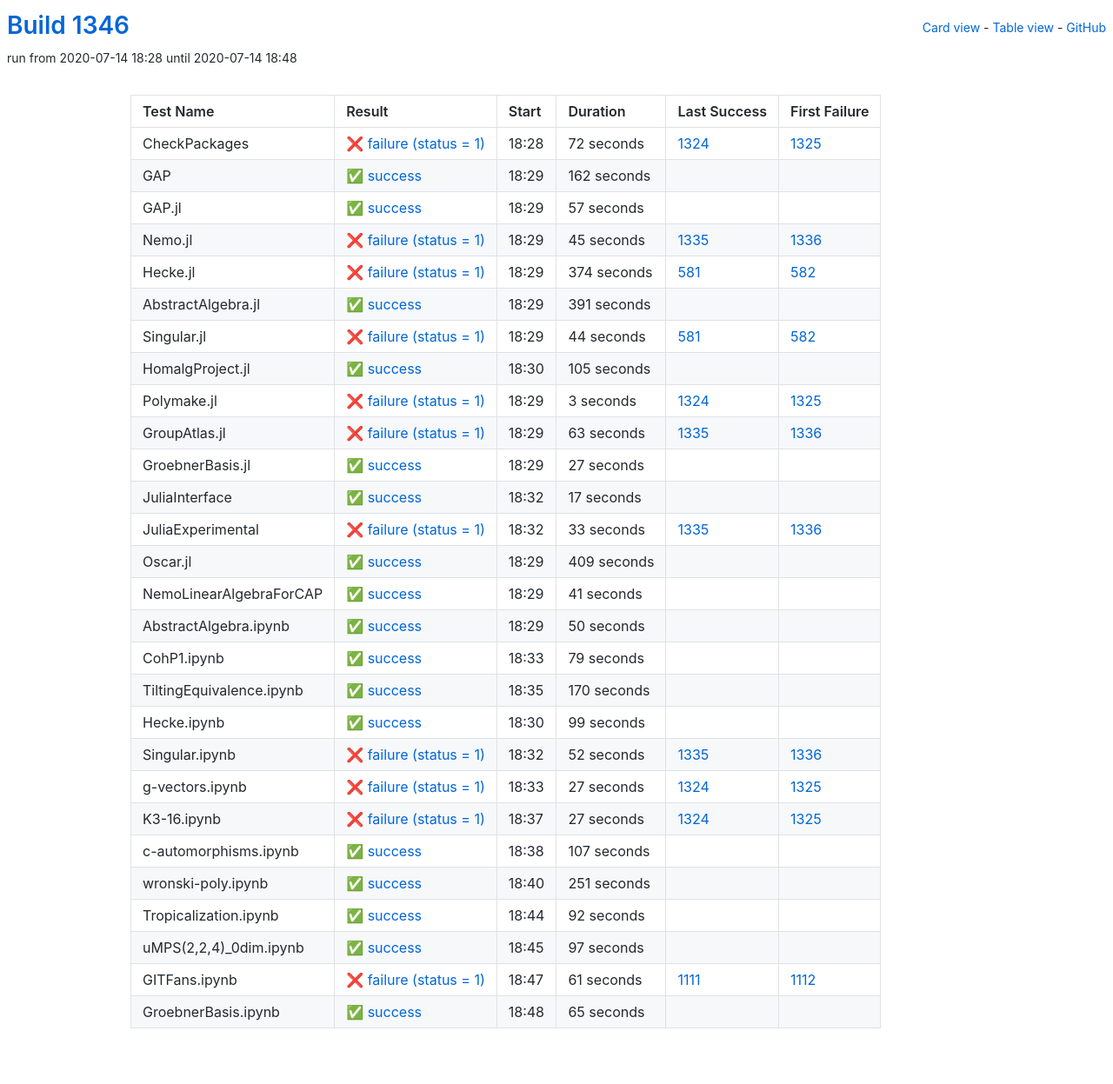
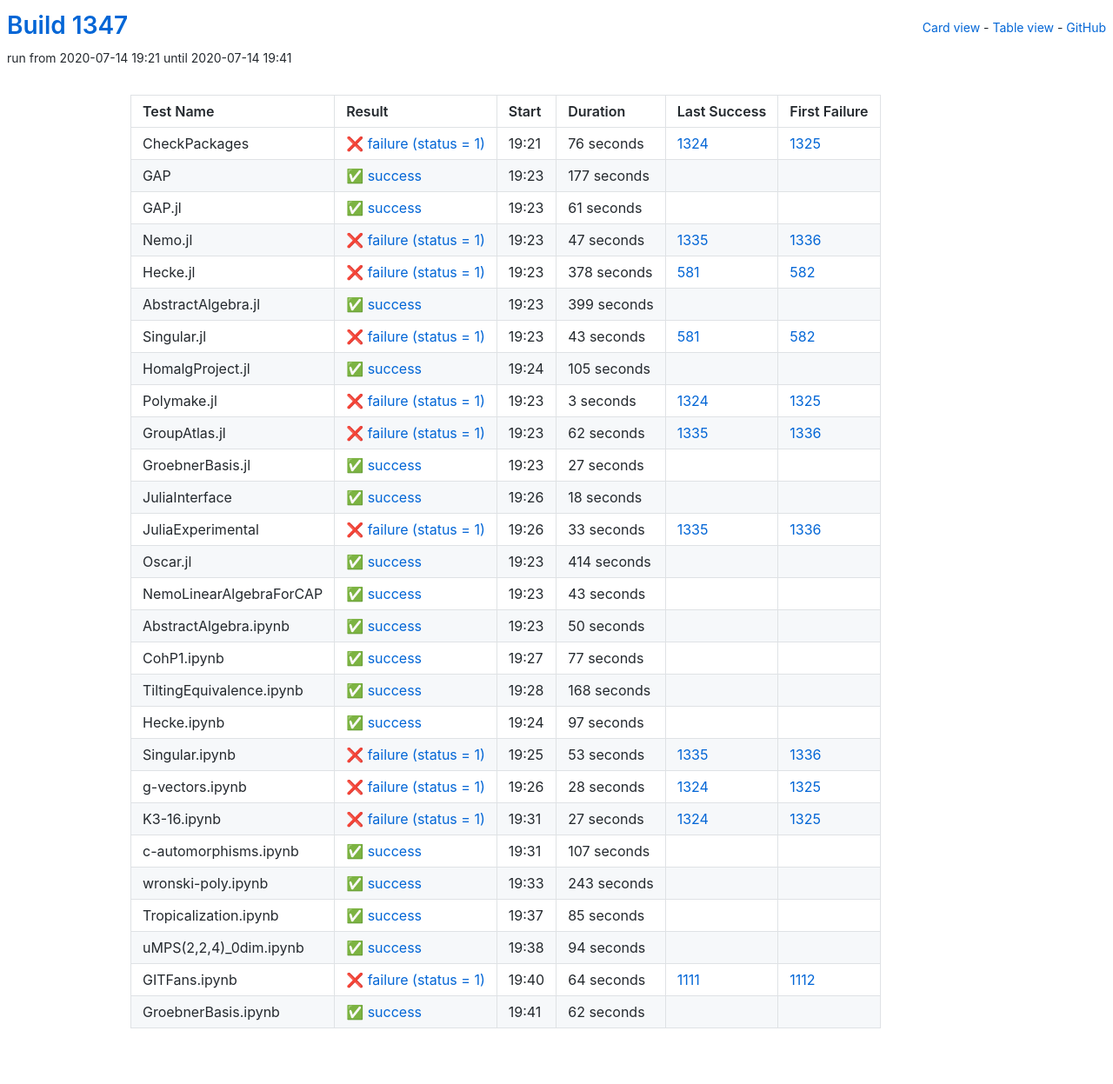
Before and after one commit to oscar-system/oscar-ci-status-1.4, a Jekyll site: the page built from table.html, in a window 1280 px wide. Shown: the whole page at 87% size. Built offline with Jekyll 4.4.1, drawn with Linux system fonts in a browser that asks for light colours.

Commit message:
Build #1347

```diff
--- a/_data/ci.yml
+++ b/_data/ci.yml
@@ -1,6 +1,6 @@
 ---
-build: 1346
-build_url: https://oscarci.mathematik.uni-kl.de/job/oscar-julia-1.4/1346/
+build: 1347
+build_url: https://oscarci.mathematik.uni-kl.de/job/oscar-julia-1.4/1347/
 job: oscar-julia-1.4
 organization: oscar-system
 repo: oscar-ci-status-1.4
@@ -8,92 +8,92 @@ repourl: https://github.com/oscar-system/oscar-ci-status-1.4
 tests:
 - name: CheckPackages
   id: checkpackages
-  log: https://oscarci.mathematik.uni-kl.de/job/oscar-julia-1.4/1346/artifact/logs/build-1346/CheckPackages.log
-  start: 2020-07-14 18:28
+  log: https://oscarci.mathematik.uni-kl.de/job/oscar-julia-1.4/1347/artifact/logs/build-1347/CheckPackages.log
+  start: 2020-07-14 19:21
   success: false
   exitcode: 1
   status: failure
-  duration: 72
+  duration: 76
   last_success: 1324
   last_success_url: https://oscarci.mathematik.uni-kl.de/job/oscar-julia-1.4/1324/
   first_failure: 1325
   first_failure_url: https://oscarci.mathematik.uni-kl.de/job/oscar-julia-1.4/1325/
 - name: GAP
   id: gap
-  log: https://oscarci.mathematik.uni-kl.de/job/oscar-julia-1.4/1346/artifact/logs/build-1346/GAP.log
-  start: 2020-07-14 18:29
+  log: https://oscarci.mathematik.uni-kl.de/job/oscar-julia-1.4/1347/artifact/logs/build-1347/GAP.log
+  start: 2020-07-14 19:23
   success: true
   exitcode: 0
   status: success
-  duration: 162
+  duration: 177
   last_success: false
   last_success_url:
   first_failure: false
   first_failure_url:
 - name: GAP.jl
   id: gap-jl
-  log: https://oscarci.mathematik.uni-kl.de/job/oscar-julia-1.4/1346/artifact/logs/build-1346/GAP.jl.log
-  start: 2020-07-14 18:29
+  log: https://oscarci.mathematik.uni-kl.de/job/oscar-julia-1.4/1347/artifact/logs/build-1347/GAP.jl.log
+  start: 2020-07-14 19:23
   success: true
   exitcode: 0
   status: success
-  duration: 57
+  duration: 61
   last_success: false
   last_success_url:
   first_failure: false
   first_failure_url:
 - name: Nemo.jl
   id: nemo-jl
-  log: https://oscarci.mathematik.uni-kl.de/job/oscar-julia-1.4/1346/artifact/logs/build-1346/Nemo.jl.log
-  start: 2020-07-14 18:29
+  log: https://oscarci.mathematik.uni-kl.de/job/oscar-julia-1.4/1347/artifact/logs/build-1347/Nemo.jl.log
+  start: 2020-07-14 19:23
   success: false
   exitcode: 1
   status: failure
-  duration: 45
+  duration: 47
   last_success: 1335
   last_success_url: https://oscarci.mathematik.uni-kl.de/job/oscar-julia-1.4/1335/
   first_failure: 1336
   first_failure_url: https://oscarci.mathematik.uni-kl.de/job/oscar-julia-1.4/1336/
 - name: Hecke.jl
   id: hecke-jl
-  log: https://oscarci.mathematik.uni-kl.de/job/oscar-julia-1.4/1346/artifact/logs/build-1346/Hecke.jl.log
-  start: 2020-07-14 18:29
+  log: https://oscarci.mathematik.uni-kl.de/job/oscar-julia-1.4/1347/artifact/logs/build-1347/Hecke.jl.log
+  start: 2020-07-14 19:23
   success: false
   exitcode: 1
   status: failure
-  duration: 374
+  duration: 378
   last_success: 581
   last_success_url: https://oscarci.mathematik.uni-kl.de/job/oscar-julia-1.4/581/
   first_failure: 582
   first_failure_url: https://oscarci.mathematik.uni-kl.de/job/oscar-julia-1.4/582/
 - name: AbstractAlgebra.jl
   id: abstractalgebra-jl
-  log: https://oscarci.mathematik.uni-kl.de/job/oscar-julia-1.4/1346/artifact/logs/build-1346/AbstractAlgebra.jl.log
-  start: 2020-07-14 18:29
+  log: https://oscarci.mathematik.uni-kl.de/job/oscar-julia-1.4/1347/artifact/logs/build-1347/AbstractAlgebra.jl.log
+  start: 2020-07-14 19:23
   success: true
   exitcode: 0
   status: success
-  duration: 391
+  duration: 399
   last_success: false
   last_success_url:
   first_failure: false
   first_failure_url:
 - name: Singular.jl
   id: singular-jl
-  log: https://oscarci.mathematik.uni-kl.de/job/oscar-julia-1.4/1346/artifact/logs/build-1346/Singular.jl.log
-  start: 2020-07-14 18:29
+  log: https://oscarci.mathematik.uni-kl.de/job/oscar-julia-1.4/1347/artifact/logs/build-1347/Singular.jl.log
+  start: 2020-07-14 19:23
   success: false
   exitcode: 1
   status: failure
-  duration: 44
+  duration: 43
   last_success: 581
   last_success_url: https://oscarci.mathematik.uni-kl.de/job/oscar-julia-1.4/581/
   first_failure: 582
   first_failure_url: https://oscarci.mathematik.uni-kl.de/job/oscar-julia-1.4/582/
 - name: HomalgProject.jl
   id: homalgproject-jl
-  log: https://oscarci.mathematik.uni-kl.de/job/oscar-julia-1.4/1346/artifact/logs/build-1346/HomalgProject.jl.log
-  start: 2020-07-14 18:30
+  log: https://oscarci.mathematik.uni-kl.de/job/oscar-julia-1.4/1347/artifact/logs/build-1347/HomalgProject.jl.log
+  start: 2020-07-14 19:24
   success: true
   exitcode: 0
   status: success
@@ -104,8 +104,8 @@ tests:
   first_failure_url:
 - name: Polymake.jl
   id: polymake-jl
-  log: https://oscarci.mathematik.uni-kl.de/job/oscar-julia-1.4/1346/artifact/logs/build-1346/Polymake.jl.log
-  start: 2020-07-14 18:29
+  log: https://oscarci.mathematik.uni-kl.de/job/oscar-julia-1.4/1347/artifact/logs/build-1347/Polymake.jl.log
+  start: 2020-07-14 19:23
   success: false
   exitcode: 1
   status: failure
@@ -116,20 +116,20 @@ tests:
   first_failure_url: https://oscarci.mathematik.uni-kl.de/job/oscar-julia-1.4/1325/
 - name: GroupAtlas.jl
   id: groupatlas-jl
-  log: https://oscarci.mathematik.uni-kl.de/job/oscar-julia-1.4/1346/artifact/logs/build-1346/GroupAtlas.jl.log
-  start: 2020-07-14 18:29
+  log: https://oscarci.mathematik.uni-kl.de/job/oscar-julia-1.4/1347/artifact/logs/build-1347/GroupAtlas.jl.log
+  start: 2020-07-14 19:23
   success: false
   exitcode: 1
   status: failure
-  duration: 63
+  duration: 62
   last_success: 1335
   last_success_url: https://oscarci.mathematik.uni-kl.de/job/oscar-julia-1.4/1335/
   first_failure: 1336
   first_failure_url: https://oscarci.mathematik.uni-kl.de/job/oscar-julia-1.4/1336/
 - name: GroebnerBasis.jl
   id: groebnerbasis-jl
-  log: https://oscarci.mathematik.uni-kl.de/job/oscar-julia-1.4/1346/artifact/logs/build-1346/GroebnerBasis.jl.log
-  start: 2020-07-14 18:29
+  log: https://oscarci.mathematik.uni-kl.de/job/oscar-julia-1.4/1347/artifact/logs/build-1347/GroebnerBasis.jl.log
+  start: 2020-07-14 19:23
   success: true
   exitcode: 0
   status: success
@@ -140,20 +140,20 @@ tests:
   first_failure_url:
 - name: JuliaInterface
   id: juliainterface
-  log: https://oscarci.mathematik.uni-kl.de/job/oscar-julia-1.4/1346/artifact/logs/build-1346/JuliaInterface.log
-  start: 2020-07-14 18:32
+  log: https://oscarci.mathematik.uni-kl.de/job/oscar-julia-1.4/1347/artifact/logs/build-1347/JuliaInterface.log
+  start: 2020-07-14 19:26
   success: true
   exitcode: 0
   status: success
-  duration: 17
+  duration: 18
   last_success: false
   last_success_url:
   first_failure: false
   first_failure_url:
 - name: JuliaExperimental
   id: juliaexperimental
-  log: https://oscarci.mathematik.uni-kl.de/job/oscar-julia-1.4/1346/artifact/logs/build-1346/JuliaExperimental.log
-  start: 2020-07-14 18:32
+  log: https://oscarci.mathematik.uni-kl.de/job/oscar-julia-1.4/1347/artifact/logs/build-1347/JuliaExperimental.log
+  start: 2020-07-14 19:26
   success: false
   exitcode: 1
   status: failure
@@ -164,32 +164,32 @@ tests:
   first_failure_url: https://oscarci.mathematik.uni-kl.de/job/oscar-julia-1.4/1336/
 - name: Oscar.jl
   id: oscar-jl
-  log: https://oscarci.mathematik.uni-kl.de/job/oscar-julia-1.4/1346/artifact/logs/build-1346/Oscar.jl.log
-  start: 2020-07-14 18:29
+  log: https://oscarci.mathematik.uni-kl.de/job/oscar-julia-1.4/1347/artifact/logs/build-1347/Oscar.jl.log
+  start: 2020-07-14 19:23
   success: true
   exitcode: 0
   status: success
-  duration: 409
+  duration: 414
   last_success: false
   last_success_url:
   first_failure: false
   first_failure_url:
 - name: NemoLinearAlgebraForCAP
   id: nemolinearalgebraforcap
-  log: https://oscarci.mathematik.uni-kl.de/job/oscar-julia-1.4/1346/artifact/logs/build-1346/NemoLinearAlgebraForCAP.log
-  start: 2020-07-14 18:29
+  log: https://oscarci.mathematik.uni-kl.de/job/oscar-julia-1.4/1347/artifact/logs/build-1347/NemoLinearAlgebraForCAP.log
+  start: 2020-07-14 19:23
   success: true
   exitcode: 0
   status: success
-  duration: 41
+  duration: 43
   last_success: false
   last_success_url:
   first_failure: false
   first_failure_url:
 - name: AbstractAlgebra.ipynb
   id: abstractalgebra-ipynb
-  log: https://oscarci.mathematik.uni-kl.de/job/oscar-julia-1.4/1346/artifact/logs/build-1346/AbstractAlgebra.ipynb.log
-  start: 2020-07-14 18:29
+  log: https://oscarci.mathematik.uni-kl.de/job/oscar-julia-1.4/1347/artifact/logs/build-1347/AbstractAlgebra.ipynb.log
+  start: 2020-07-14 19:23
   success: true
   exitcode: 0
   status: success
@@ -200,68 +200,68 @@ tests:
   first_failure_url:
 - name: CohP1.ipynb
   id: cohp1-ipynb
-  log: https://oscarci.mathematik.uni-kl.de/job/oscar-julia-1.4/1346/artifact/logs/build-1346/CohP1.ipynb.log
-  start: 2020-07-14 18:33
+  log: https://oscarci.mathematik.uni-kl.de/job/oscar-julia-1.4/1347/artifact/logs/build-1347/CohP1.ipynb.log
+  start: 2020-07-14 19:27
   success: true
   exitcode: 0
   status: success
-  duration: 79
+  duration: 77
   last_success: false
   last_success_url:
   first_failure: false
   first_failure_url:
 - name: TiltingEquivalence.ipynb
   id: tiltingequivalence-ipynb
-  log: https://oscarci.mathematik.uni-kl.de/job/oscar-julia-1.4/1346/artifact/logs/build-1346/TiltingEquivalence.ipynb.log
-  start: 2020-07-14 18:35
+  log: https://oscarci.mathematik.uni-kl.de/job/oscar-julia-1.4/1347/artifact/logs/build-1347/TiltingEquivalence.ipynb.log
+  start: 2020-07-14 19:28
   success: true
   exitcode: 0
   status: success
-  duration: 170
+  duration: 168
   last_success: false
   last_success_url:
   first_failure: false
   first_failure_url:
 - name: Hecke.ipynb
   id: hecke-ipynb
-  log: https://oscarci.mathematik.uni-kl.de/job/oscar-julia-1.4/1346/artifact/logs/build-1346/Hecke.ipynb.log
-  start: 2020-07-14 18:30
+  log: https://oscarci.mathematik.uni-kl.de/job/oscar-julia-1.4/1347/artifact/logs/build-1347/Hecke.ipynb.log
+  start: 2020-07-14 19:24
   success: true
   exitcode: 0
   status: success
-  duration: 99
+  duration: 97
   last_success: false
   last_success_url:
   first_failure: false
   first_failure_url:
 - name: Singular.ipynb
   id: singular-ipynb
-  log: https://oscarci.mathematik.uni-kl.de/job/oscar-julia-1.4/1346/artifact/logs/build-1346/Singular.ipynb.log
-  start: 2020-07-14 18:32
+  log: https://oscarci.mathematik.uni-kl.de/job/oscar-julia-1.4/1347/artifact/logs/build-1347/Singular.ipynb.log
+  start: 2020-07-14 19:25
   success: false
   exitcode: 1
   status: failure
-  duration: 52
+  duration: 53
   last_success: 1335
   last_success_url: https://oscarci.mathematik.uni-kl.de/job/oscar-julia-1.4/1335/
   first_failure: 1336
   first_failure_url: https://oscarci.mathematik.uni-kl.de/job/oscar-julia-1.4/1336/
 - name: g-vectors.ipynb
   id: g-vectors-ipynb
-  log: https://oscarci.mathematik.uni-kl.de/job/oscar-julia-1.4/1346/artifact/logs/build-1346/g-vectors.ipynb.log
-  start: 2020-07-14 18:33
+  log: https://oscarci.mathematik.uni-kl.de/job/oscar-julia-1.4/1347/artifact/logs/build-1347/g-vectors.ipynb.log
+  start: 2020-07-14 19:26
   success: false
   exitcode: 1
   status: failure
-  duration: 27
+  duration: 28
   last_success: 1324
   last_success_url: https://oscarci.mathematik.uni-kl.de/job/oscar-julia-1.4/1324/
   first_failure: 1325
   first_failure_url: https://oscarci.mathematik.uni-kl.de/job/oscar-julia-1.4/1325/
 - name: K3-16.ipynb
   id: k3-16-ipynb
-  log: https://oscarci.mathematik.uni-kl.de/job/oscar-julia-1.4/1346/artifact/logs/build-1346/K3-16.ipynb.log
-  start: 2020-07-14 18:37
+  log: https://oscarci.mathematik.uni-kl.de/job/oscar-julia-1.4/1347/artifact/logs/build-1347/K3-16.ipynb.log
+  start: 2020-07-14 19:31
   success: false
   exitcode: 1
   status: failure
@@ -272,8 +272,8 @@ tests:
   first_failure_url: https://oscarci.mathematik.uni-kl.de/job/oscar-julia-1.4/1325/
 - name: c-automorphisms.ipynb
   id: c-automorphisms-ipynb
-  log: https://oscarci.mathematik.uni-kl.de/job/oscar-julia-1.4/1346/artifact/logs/build-1346/c-automorphisms.ipynb.log
-  start: 2020-07-14 18:38
+  log: https://oscarci.mathematik.uni-kl.de/job/oscar-julia-1.4/1347/artifact/logs/build-1347/c-automorphisms.ipynb.log
+  start: 2020-07-14 19:31
   success: true
   exitcode: 0
   status: success
@@ -284,60 +284,60 @@ tests:
   first_failure_url:
 - name: wronski-poly.ipynb
   id: wronski-poly-ipynb
-  log: https://oscarci.mathematik.uni-kl.de/job/oscar-julia-1.4/1346/artifact/logs/build-1346/wronski-poly.ipynb.log
-  start: 2020-07-14 18:40
+  log: https://oscarci.mathematik.uni-kl.de/job/oscar-julia-1.4/1347/artifact/logs/build-1347/wronski-poly.ipynb.log
+  start: 2020-07-14 19:33
   success: true
   exitcode: 0
   status: success
-  duration: 251
+  duration: 243
   last_success: false
   last_success_url:
   first_failure: false
   first_failure_url:
 - name: Tropicalization.ipynb
   id: tropicalization-ipynb
-  log: https://oscarci.mathematik.uni-kl.de/job/oscar-julia-1.4/1346/artifact/logs/build-1346/Tropicalization.ipynb.log
-  start: 2020-07-14 18:44
+  log: https://oscarci.mathematik.uni-kl.de/job/oscar-julia-1.4/1347/artifact/logs/build-1347/Tropicalization.ipynb.log
+  start: 2020-07-14 19:37
   success: true
   exitcode: 0
   status: success
-  duration: 92
+  duration: 85
   last_success: false
   last_success_url:
   first_failure: false
   first_failure_url:
 - name: uMPS(2,2,4)_0dim.ipynb
   id: umps-2-2-4-0dim-ipynb
-  log: https://oscarci.mathematik.uni-kl.de/job/oscar-julia-1.4/1346/artifact/logs/build-1346/uMPS-2-2-4-_0dim.ipynb.log
-  start: 2020-07-14 18:45
+  log: https://oscarci.mathematik.uni-kl.de/job/oscar-julia-1.4/1347/artifact/logs/build-1347/uMPS-2-2-4-_0dim.ipynb.log
+  start: 2020-07-14 19:38
   success: true
   exitcode: 0
   status: success
-  duration: 97
+  duration: 94
   last_success: false
   last_success_url:
   first_failure: false
   first_failure_url:
 - name: GITFans.ipynb
   id: gitfans-ipynb
-  log: https://oscarci.mathematik.uni-kl.de/job/oscar-julia-1.4/1346/artifact/logs/build-1346/GITFans.ipynb.log
-  start: 2020-07-14 18:47
+  log: https://oscarci.mathematik.uni-kl.de/job/oscar-julia-1.4/1347/artifact/logs/build-1347/GITFans.ipynb.log
+  start: 2020-07-14 19:40
   success: false
   exitcode: 1
   status: failure
-  duration: 61
+  duration: 64
   last_success: 1111
   last_success_url: https://oscarci.mathematik.uni-kl.de/job/oscar-julia-1.4/1111/
   first_failure: 1112
   first_failure_url: https://oscarci.mathematik.uni-kl.de/job/oscar-julia-1.4/1112/
 - name: GroebnerBasis.ipynb
   id: groebnerbasis-ipynb
-  log: https://oscarci.mathematik.uni-kl.de/job/oscar-julia-1.4/1346/artifact/logs/build-1346/GroebnerBasis.ipynb.log
-  start: 2020-07-14 18:48
+  log: https://oscarci.mathematik.uni-kl.de/job/oscar-julia-1.4/1347/artifact/logs/build-1347/GroebnerBasis.ipynb.log
+  start: 2020-07-14 19:41
   success: true
   exitcode: 0
   status: success
-  duration: 65
+  duration: 62
   last_success: false
   last_success_url:
   first_failure: false
```
Also changed, not shown: README.md.
